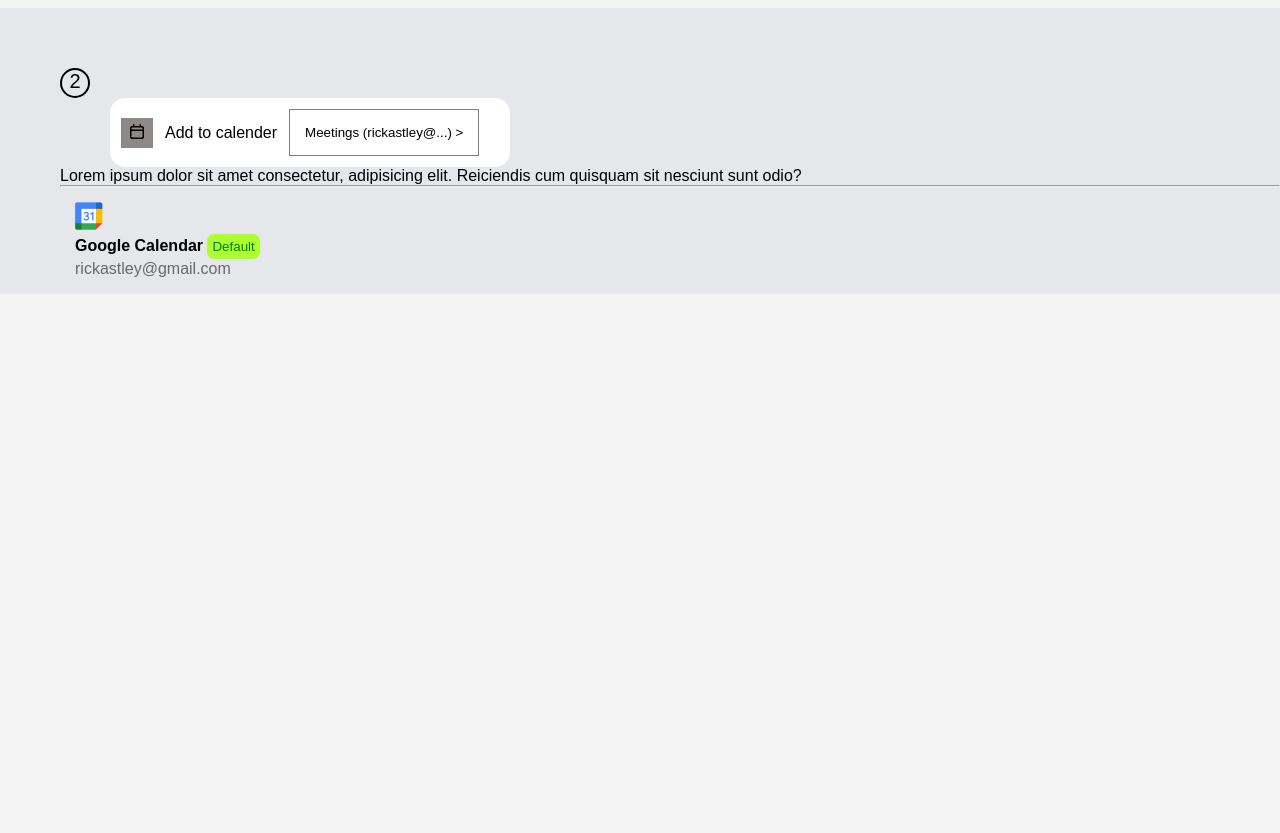
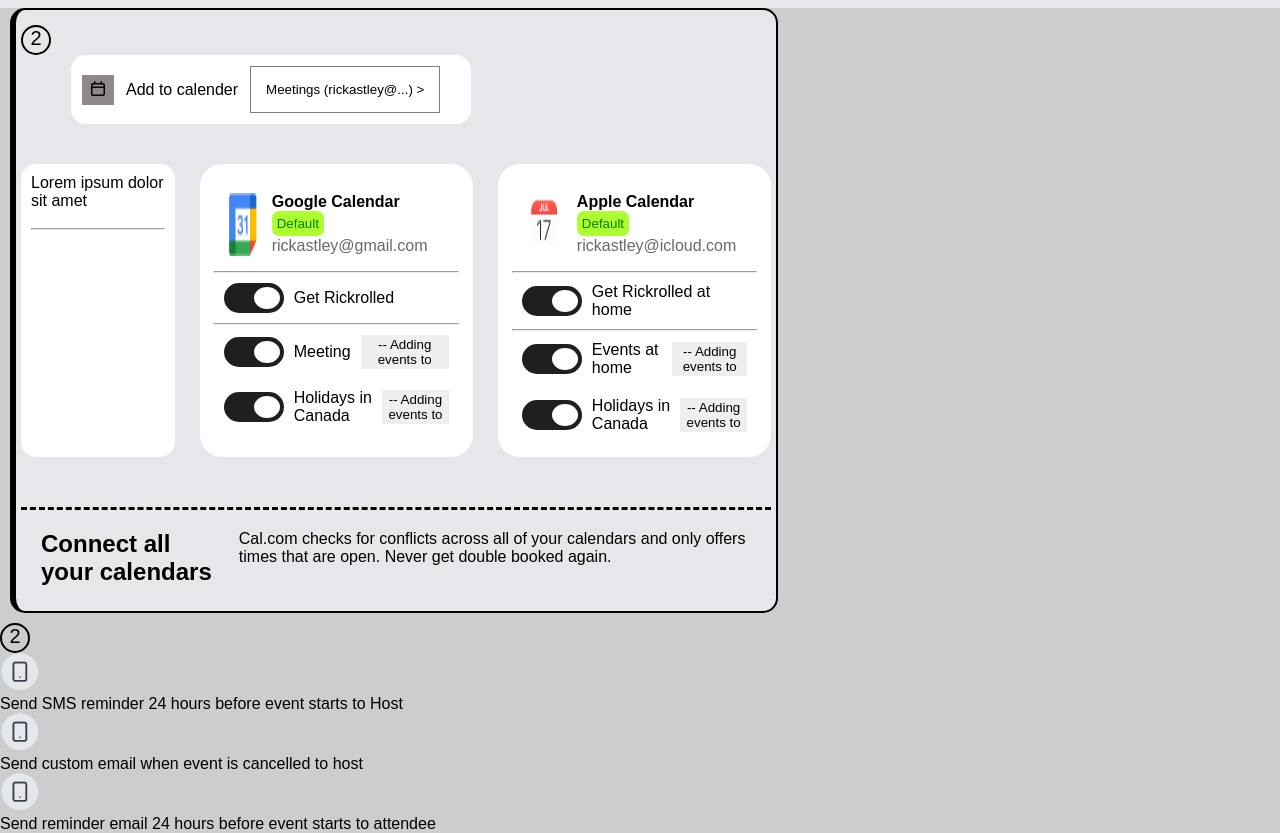
Before and after one commit to saminazahra123/cal-project, a plain HTML site: page index.html in a window 1280 px wide. Shown: the part 2420-3253 px from the top of the page. Before the commit the page ends 2714 px from the top, so only its background shows below. Drawn offline with Linux system fonts and the light colour scheme.

Commit message:
commit change

```diff
--- a/index.html
+++ b/index.html
@@ -208,7 +208,7 @@
             </div>
             <div class="every-card-two-left-bottom">
                 <div class="two-left">
-                    <p>Lorem ipsum dolor sit amet consectetur, adipisicing elit. Reiciendis cum quisquam sit nesciunt sunt odio?</p>
+                    <p>Lorem ipsum dolor sit amet </p><br>
                     <hr>
                 </div>
                 <div class="two-center">
@@ -219,12 +219,109 @@
                             padding: 5px;">Default</button>
                             <p>rickastley@gmail.com</p>
                         </div>
+                    </div><hr>
+                    <div class="two-center-bottom">
+                        <div class="two-center-line-one">
+                            <label class="switch">
+                                <input type="checkbox" checked>
+                                <span class="slider round"></span>
+                            </label>
+                        </div>
+                        <p>Get Rickrolled</p>
+                    </div><hr>
+                    <div class="two-center-bottom">
+                        <div class="two-center-line-one">
+                            <label class="switch">
+                                <input type="checkbox" checked>
+                                <span class="slider round"></span>
+                            </label>
+                        </div>
+                        <p>Meeting</p><button> -- Adding events to</button>
+                    </div>
+
+
+
+                    <div class="two-center-bottom">
+                        <div class="two-center-line-one">
+                            <label class="switch">
+                                <input type="checkbox" checked>
+                                <span class="slider round"></span>
+                            </label>
+                        </div>
+                        <p>Holidays in Canada</p><button> -- Adding events to</button>
                     </div>
                 </div>
-                <div class="two-right"></div>
+                <div class="two-center">
+                    <div class="two-center-top">
+                        <img src="/images/img-4.png" alt="#">
+                        <div class="two-center-intro">
+                            <h4>Apple Calendar</h4> <button style="color: green; background-color: greenyellow; border-radius: 7px; border: none;
+                            padding: 5px;">Default</button>
+                            <p>rickastley@icloud.com</p>
+                        </div>
+                    </div><hr>
+                    <div class="two-center-bottom">
+                        <div class="two-center-line-one">
+                            <label class="switch">
+                                <input type="checkbox" checked>
+                                <span class="slider round"></span>
+                            </label>
+                        </div>
+                        <p>Get Rickrolled at home</p>
+                    </div><hr>
+                    <div class="two-center-bottom">
+                        <div class="two-center-line-one">
+                            <label class="switch">
+                                <input type="checkbox" checked>
+                                <span class="slider round"></span>
+                            </label>
+                        </div>
+                        <p>Events at home</p><button> -- Adding events to</button>
+                    </div>
+
+
+
+                    <div class="two-center-bottom">
+                        <div class="two-center-line-one">
+                            <label class="switch">
+                                <input type="checkbox" checked>
+                                <span class="slider round"></span>
+                            </label>
+                        </div>
+                        <p>Holidays in Canada</p><button> -- Adding events to</button>
+                    </div>
+                </div>
+            </div>
+            <div class="every-card-two-left-bottom-intro">
+                <div class="every-card-two-heading">
+                    <h1>Connect all your calendars</h1>
+                </div>
+                <div class="every-card-two-pargraph">
+                    <p>Cal.com checks for conflicts across all of your calendars and only offers times that are open. Never get double booked again.</p>
+                </div>
             </div>
         </div>
-        <div class="every-card-two-right"></div>
+        <div class="every-card-two-right">
+            <div class="every-card-two-top">
+                <div class="number">
+                    2
+                </div>
+            </div>
+            <div class="every-card-two-bottom">
+                <div class="card-two-one">
+                    <img src="/images/img-5.png" alt="#">
+                    <p>Send SMS reminder 24 hours before event starts to Host</p>
+                </div>
+                <div class="card-two-one">
+                    <img src="/images/img-5.png" alt="#">
+                    <p>Send custom email when event is cancelled to host</p>
+                </div>
+                <div class="card-two-one">
+                    <img src="/images/img-5.png" alt="#">
+                    <p>Send reminder email 24 hours before event starts to attendee</p>
+                </div>
+            </div>
+        </div>
     </section>
 </body>
 </html>
--- a/style.css
+++ b/style.css
@@ -5,8 +5,7 @@
 }
 body{
     font-family: sans-serif;
-    /* background-color: rgb(247, 242, 242); */
-    background-color: #F4F4F4;
+    background-color: #E5E7EB;
 
 }
 #header{
@@ -350,7 +349,7 @@ input:checked + .slider:before {
 }
 .every-card-two-left{
     background-color: #E5E7EB;
-    padding-left: 60px;
+    padding-left: 20px;
     padding-top: 50px;
 }
 
@@ -369,7 +368,7 @@ input:checked + .slider:before {
     background-color: transparent;
     border: 1px solid gray;
 }
-.two-center{
+.two-center-top{
     display: flex;
     gap: 15px;
     padding: 15px;
@@ -382,3 +381,50 @@ input:checked + .slider:before {
     line-height: 20px;
     color: rgb(105, 105, 105);
 }
+.two-center-bottom{
+    display: flex;
+    align-items: center;
+    padding: 10px;
+    gap: 10px;
+}
+.two-center-bottom button{
+    border: none;
+    padding: 2px;
+}
+
+.every-card-two-left-bottom{
+    display: flex;
+    justify-content: space-between;
+    padding-top: 40px;
+    /* overflow: hidden; */
+    gap: 25px
+    ;
+    padding-bottom: 50px;
+    border-bottom: 3px dashed black;
+}
+.two-left{
+    background-color: white;
+    overflow: hidden;
+    padding: 10px;
+    border-radius: 15px;
+}
+.two-center{
+    background-color: white;
+    padding: 14px;
+    /* overflow: hidden; */
+    border-radius: 22px;
+}
+.every-card-two-left-bottom-intro{
+    display: flex;
+    padding: 20px;
+    gap: 20px;
+}
+.every-card-two-left{
+    width: 60%;
+    margin: 10px;
+    padding: 5px;
+    overflow: hidden;
+    border-radius: 15px;
+    border: 2px solid black;
+    border-left: 6px solid black;
+}
```
Also changed, not shown: images/img-4.png (added), images/img-5.png (added).
